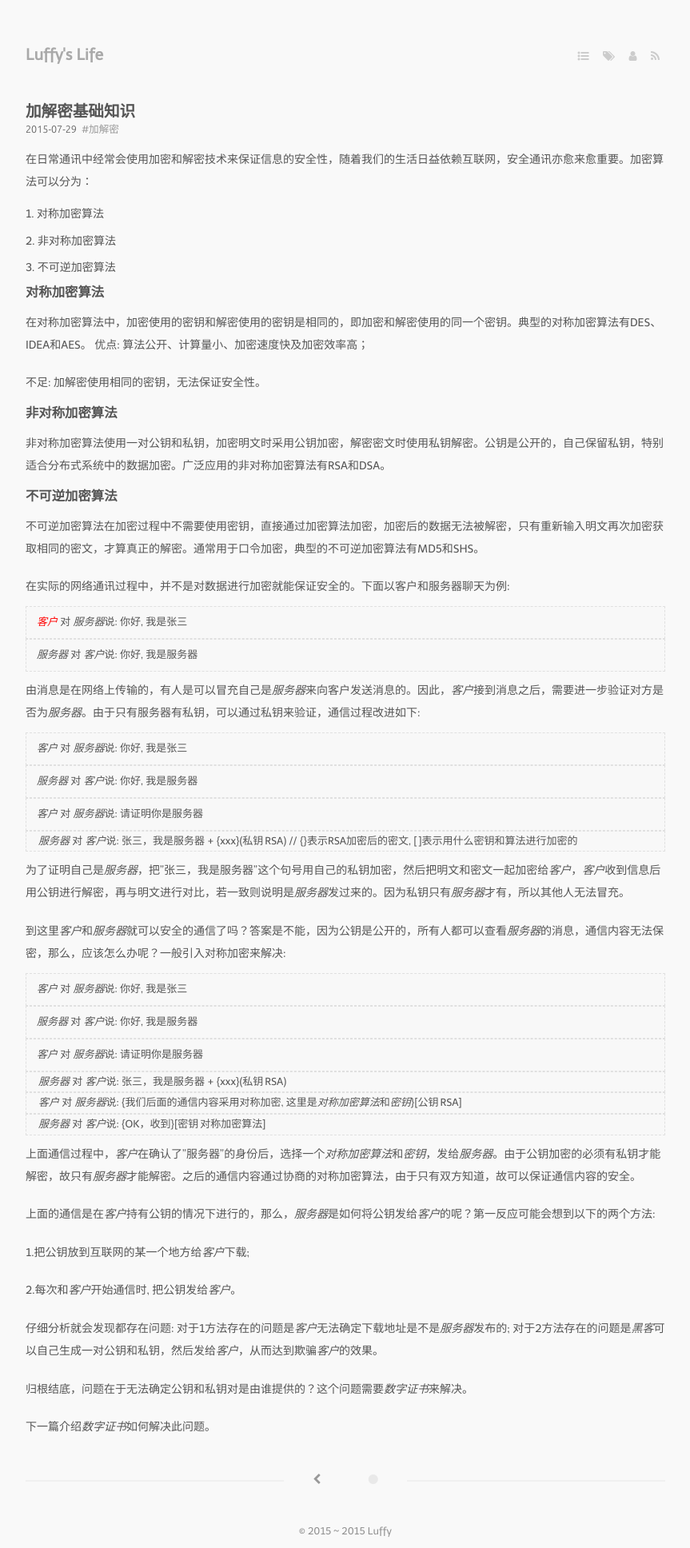
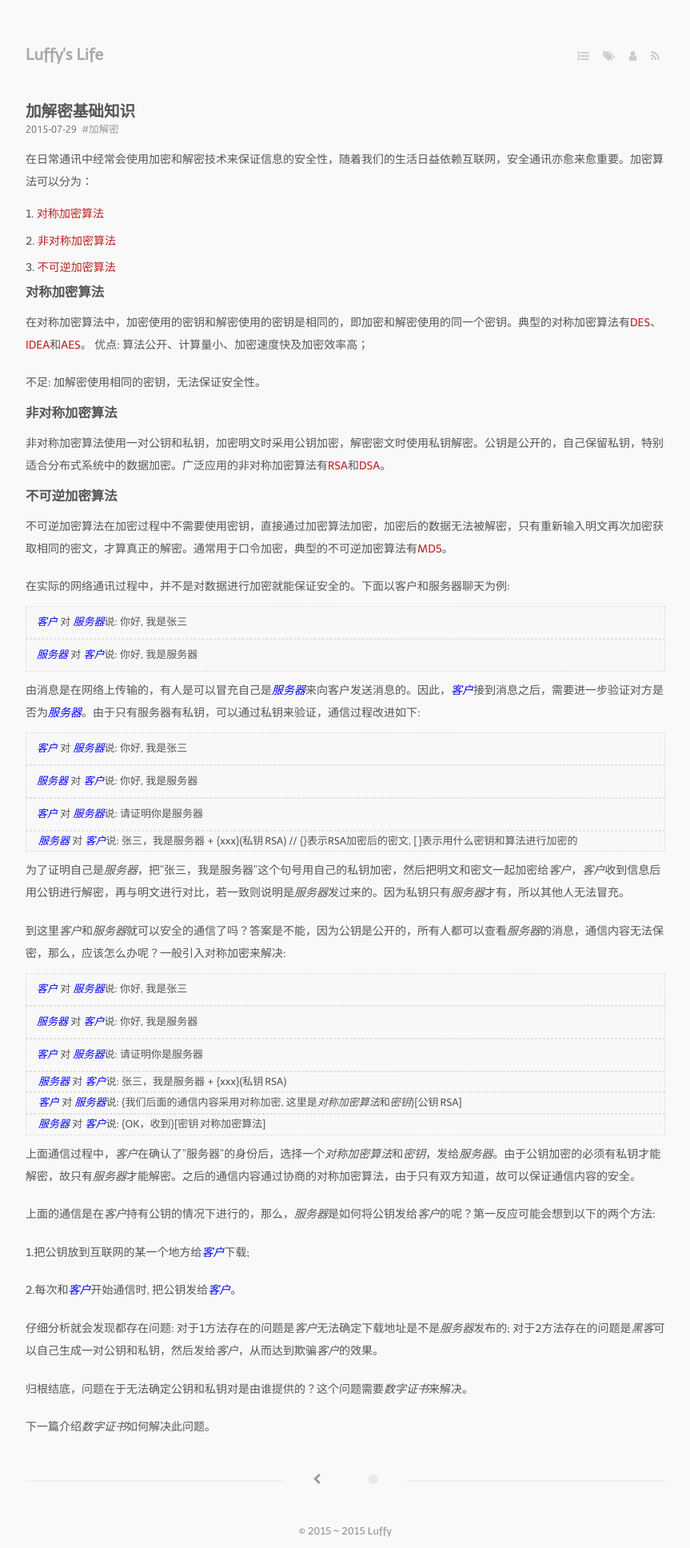
Before and after one commit to luffy0908/luffy0908.github.io, a Jekyll site: the page built from _posts/2015-07-29-加解密基础知识.md, in a window 1280 px wide. Shown: the whole page at 80% size, without its empty margins (208-1071 px from the left). Built offline with Jekyll 4.4.1, drawn with Linux system fonts in a browser that asks for light colours; nearby versions of some CDN libraries; Markdown is read by kramdown in place of the engine named in the settings.

Commit message:
change word's color

```diff
--- a/_posts/2015-07-29-加解密基础知识.md
+++ b/_posts/2015-07-29-加解密基础知识.md
@@ -8,61 +8,61 @@ tags:
 
 在日常通讯中经常会使用加密和解密技术来保证信息的安全性，随着我们的生活日益依赖互联网，安全通讯亦愈来愈重要。加密算法可以分为：
 
-1. 对称加密算法
-2. 非对称加密算法
-3. 不可逆加密算法
+1. [对称加密算法](http://baike.baidu.com/view/7591.htm)
+2. [非对称加密算法](http://baike.baidu.com/view/1490349.htm)
+3. [不可逆加密算法](http://baike.baidu.com/view/7600.htm)
 
 ### 对称加密算法
-在对称加密算法中，加密使用的密钥和解密使用的密钥是相同的，即加密和解密使用的同一个密钥。典型的对称加密算法有DES、IDEA和AES。
+在对称加密算法中，加密使用的密钥和解密使用的密钥是相同的，即加密和解密使用的同一个密钥。典型的对称加密算法有[DES](http://baike.baidu.com/view/7510.htm)、[IDEA](http://baike.baidu.com/item/idea/1671803)和[AES](http://baike.baidu.com/subview/133041/5358738.htm)。
 优点: 算法公开、计算量小、加密速度快及加密效率高；
 
 不足: 加解密使用相同的密钥，无法保证安全性。
 
 ### 非对称加密算法
-非对称加密算法使用一对公钥和私钥，加密明文时采用公钥加密，解密密文时使用私钥解密。公钥是公开的，自己保留私钥，特别适合分布式系统中的数据加密。广泛应用的非对称加密算法有RSA和DSA。
+非对称加密算法使用一对公钥和私钥，加密明文时采用公钥加密，解密密文时使用私钥解密。公钥是公开的，自己保留私钥，特别适合分布式系统中的数据加密。广泛应用的非对称加密算法有[RSA](http://baike.baidu.com/view/10613.htm?fromtitle=RSA&fromid=210678&type=syn)和[DSA](http://baike.baidu.com/subview/444139/15068819.htm)。
 
 ### 不可逆加密算法
-不可逆加密算法在加密过程中不需要使用密钥，直接通过加密算法加密，加密后的数据无法被解密，只有重新输入明文再次加密获取相同的密文，才算真正的解密。通常用于口令加密，典型的不可逆加密算法有MD5和SHS。
+不可逆加密算法在加密过程中不需要使用密钥，直接通过加密算法加密，加密后的数据无法被解密，只有重新输入明文再次加密获取相同的密文，才算真正的解密。通常用于口令加密，典型的不可逆加密算法有[MD5](http://baike.baidu.com/view/7636.htm)。
 
 在实际的网络通讯过程中，并不是对数据进行加密就能保证安全的。下面以客户和服务器聊天为例:
 
-> *<font color="#F00">客户</font>* 对 *服务器*说: 你好, 我是张三
+> *<font color="#00F">客户</font>* 对 *<font color="#00F">服务器</font>*说: 你好, 我是张三
 
-> *服务器* 对 *客户*说: 你好, 我是服务器
+> *<font color="#00F">服务器</font>* 对 *<font color="#00F">客户</font>*说: 你好, 我是服务器
 
-由消息是在网络上传输的，有人是可以冒充自己是*服务器*来向客户发送消息的。因此，*客户*接到消息之后，需要进一步验证对方是否为*服务器*。由于只有服务器有私钥，可以通过私钥来验证，通信过程改进如下:
+由消息是在网络上传输的，有人是可以冒充自己是*<font color="#00F">服务器</font>*来向客户发送消息的。因此，*<font color="#00F">客户</font>*接到消息之后，需要进一步验证对方是否为*<font color="#00F">服务器</font>*。由于只有服务器有私钥，可以通过私钥来验证，通信过程改进如下:
 
-> *客户* 对 *服务器*说: 你好, 我是张三
+> *<font color="#00F">客户</font>* 对 *<font color="#00F">服务器</font>*说: 你好, 我是张三
 
-> *服务器* 对 *客户*说: 你好, 我是服务器
+> *<font color="#00F">服务器</font>* 对 *<font color="#00F">客户</font>*说: 你好, 我是服务器
 
-> *客户* 对 *服务器*说: 请证明你是服务器
+> *<font color="#00F">客户</font>* 对 *<font color="#00F">服务器</font>*说: 请证明你是服务器
 
-> *服务器* 对 *客户*说: 张三，我是服务器 + {xxx}(私钥|RSA)  // {}表示RSA加密后的密文, [|]表示用什么密钥和算法进行加密的
+> *<font color="#00F">服务器</font>* 对 *<font color="#00F">客户</font>*说: 张三，我是服务器 + {xxx}(私钥|RSA)  // {}表示RSA加密后的密文, [|]表示用什么密钥和算法进行加密的
 
 为了证明自己是*服务器*，把"张三，我是服务器"这个句号用自己的私钥加密，然后把明文和密文一起加密给*客户*，*客户*收到信息后用公钥进行解密，再与明文进行对比，若一致则说明是*服务器*发过来的。因为私钥只有*服务器*才有，所以其他人无法冒充。
 
 到这里*客户*和*服务器*就可以安全的通信了吗？答案是不能，因为公钥是公开的，所有人都可以查看*服务器*的消息，通信内容无法保密，那么，应该怎么办呢？一般引入对称加密来解决:
 
-> *客户* 对 *服务器*说: 你好, 我是张三
+> *<font color="#00F">客户</font>* 对 *<font color="#00F">服务器</font>*说: 你好, 我是张三
 
-> *服务器* 对 *客户*说: 你好, 我是服务器
+> *<font color="#00F">服务器</font>* 对 *<font color="#00F">客户</font>*说: 你好, 我是服务器
 
-> *客户* 对 *服务器*说: 请证明你是服务器
+> *<font color="#00F">客户</font>* 对 *<font color="#00F">服务器</font>*说: 请证明你是服务器
 
-> *服务器* 对 *客户*说: 张三，我是服务器 + {xxx}(私钥|RSA)
+> *<font color="#00F">服务器</font>* 对 *<font color="#00F">客户</font>*说: 张三，我是服务器 + {xxx}(私钥|RSA)
 
-> *客户* 对 *服务器*说: {我们后面的通信内容采用对称加密, 这里是*对称加密算法*和*密钥*}[公钥|RSA]
+> *<font color="#00F">客户</font>* 对 *<font color="#00F">服务器</font>*说: {我们后面的通信内容采用对称加密, 这里是*对称加密算法*和*密钥*}[公钥|RSA]
 
-> *服务器* 对 *客户*说: {OK，收到}[密钥|对称加密算法]
+> *<font color="#00F">服务器</font>* 对 *<font color="#00F">客户</font>*说: {OK，收到}[密钥|对称加密算法]
 
 上面通信过程中，*客户*在确认了"服务器"的身份后，选择一个*对称加密算法*和*密钥*，发给*服务器*。由于公钥加密的必须有私钥才能解密，故只有*服务器*才能解密。之后的通信内容通过协商的对称加密算法，由于只有双方知道，故可以保证通信内容的安全。
 
 上面的通信是在*客户*持有公钥的情况下进行的，那么，*服务器*是如何将公钥发给*客户*的呢？第一反应可能会想到以下的两个方法:
 
-1.把公钥放到互联网的某一个地方给*客户*下载;
+1.把公钥放到互联网的某一个地方给*<font color="#00F">客户</font>*下载;
 
-2.每次和*客户*开始通信时, 把公钥发给*客户*。
+2.每次和*<font color="#00F">客户</font>*开始通信时, 把公钥发给*<font color="#00F">客户</font>*。
 
 仔细分析就会发现都存在问题:
 对于1方法存在的问题是*客户*无法确定下载地址是不是*服务器*发布的;
```
